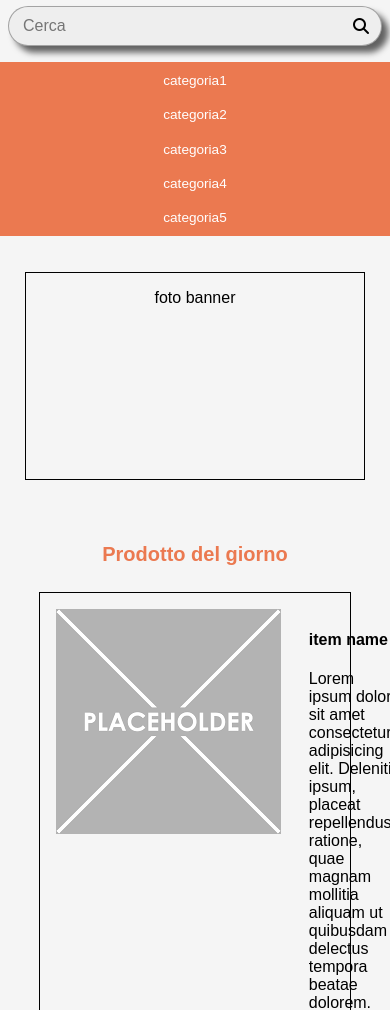
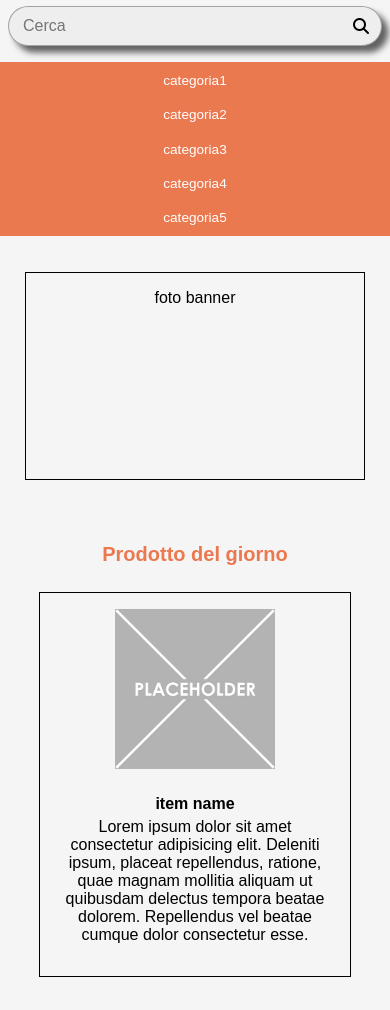
Before and after one commit to ValEnull/WebProject, a plain HTML site: page homepage/home.html in a window 390 px wide. Shown: the part 74-1084 px from the top of the page. Drawn offline with Linux system fonts and the light colour scheme.

Commit message:
aggiustata responsività

```diff
--- a/homepage/home.css
+++ b/homepage/home.css
@@ -200,8 +200,8 @@ header {
     gap: 10%;
 }
 
-.divFeatured img {
-    width: 5em;
+.featuredProduct img {
+    width: 10em;
     height: auto;
 }
 
@@ -256,20 +256,6 @@ footer i {
     border-radius: 50%;
     height: 1.5em;
     width: 1.5em;
-
-
-    /*text-align: center;
-    width: fit-content;
-    max-width: 50px;
-    height: fit-content;
-    max-height: 50px;
-    cursor: pointer;
-    font-size: 2em;
-    margin: 0 10px;
-    border: solid 1px #dedec3;
-    border-radius: 50%;
-    padding: 10px;
-    background-color: #dedec3;*/
 }
 
 /* === info link customizations === */
@@ -372,6 +358,10 @@ footer a {
         height: 100%;
         width: 100%;
     }
+
+    .space {
+        padding-top: 25em;
+    }
 }
 
 /* Smartphone */
@@ -429,6 +419,25 @@ footer a {
         border-radius: 0;
     }
 
+    .featuredProduct {
+        display: block;
+        padding: 1em;
+        text-align: center;
+    }
+
+    .featuredProduct img {
+        height: 10em;
+        width: auto;
+    }
+
+    .featuredText {
+        font-size: 1em;
+    }
+
+    .featuredText p {
+        margin-top: -1em;
+    }
+
     /* === products === */
     .productsContainer {
         display: grid;
@@ -448,4 +457,13 @@ footer a {
         height: 100%;
         width: 100%;
     }
+
+    .space {
+        padding-top: 50em;
+    }
+
+    #lastItem {
+        display: unset;
+    }
+
 }
```
